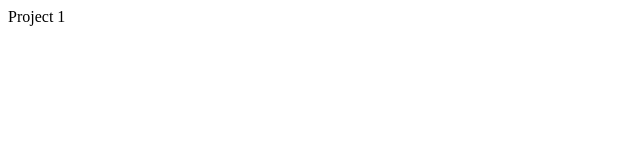
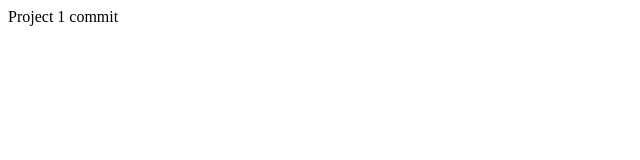
Before and after one commit to Gamaholics/Project-1, a website: page index.html in a window 1280 px wide. Shown: the full height of the page, 0-640 px from the left. Drawn offline with Linux system fonts and the light colour scheme.

Commit message:
testing commit

```diff
--- a/index.html
+++ b/index.html
@@ -1,6 +1,6 @@
 <!DOCTYPE html>
 <html>
   <body>
-    Project 1
+    Project 1 commit
   </body>
 </html>
```
